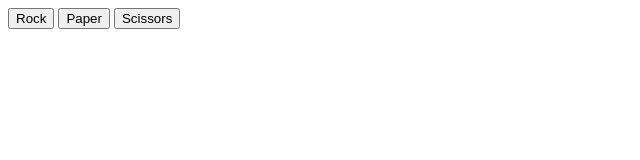
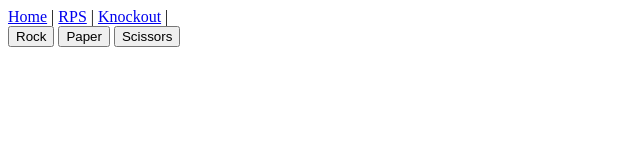
Before and after one commit to ssantos2023/CMSI-4072_Santos, a plain HTML site: page rps.html in a window 1280 px wide. Shown: the whole page, without its empty margins (0-640 px from the left). Drawn offline with Linux system fonts and the light colour scheme.

Commit message:
new page
added new page for knockout

```diff
--- a/rps.html
+++ b/rps.html
@@ -1,4 +1,9 @@
 <!DOCTYPE html>
+<nav>
+    <a href="index.html">Home</a> |
+    <a href="rps.html">RPS</a> |
+    <a href="knockout.html">Knockout</a> |
+</nav>
 <button onclick="p('rock')">Rock</button>
 <button onclick="p('paper')">Paper</button>
 <button onclick="p('scissors')">Scissors</button>
```
Also changed, not shown: index.html (+1 -0 lines), knockout.html (added, +6 -0 lines).
